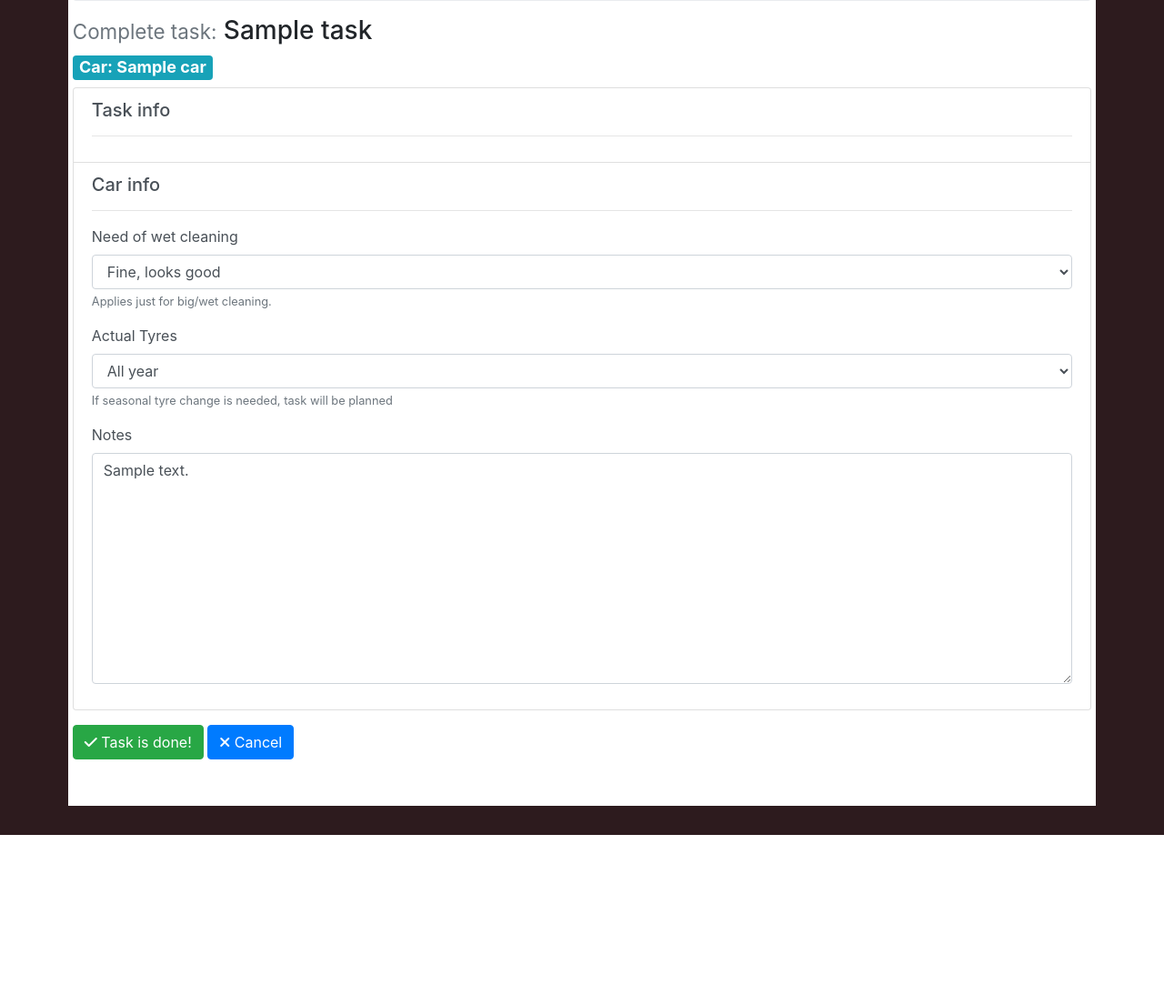
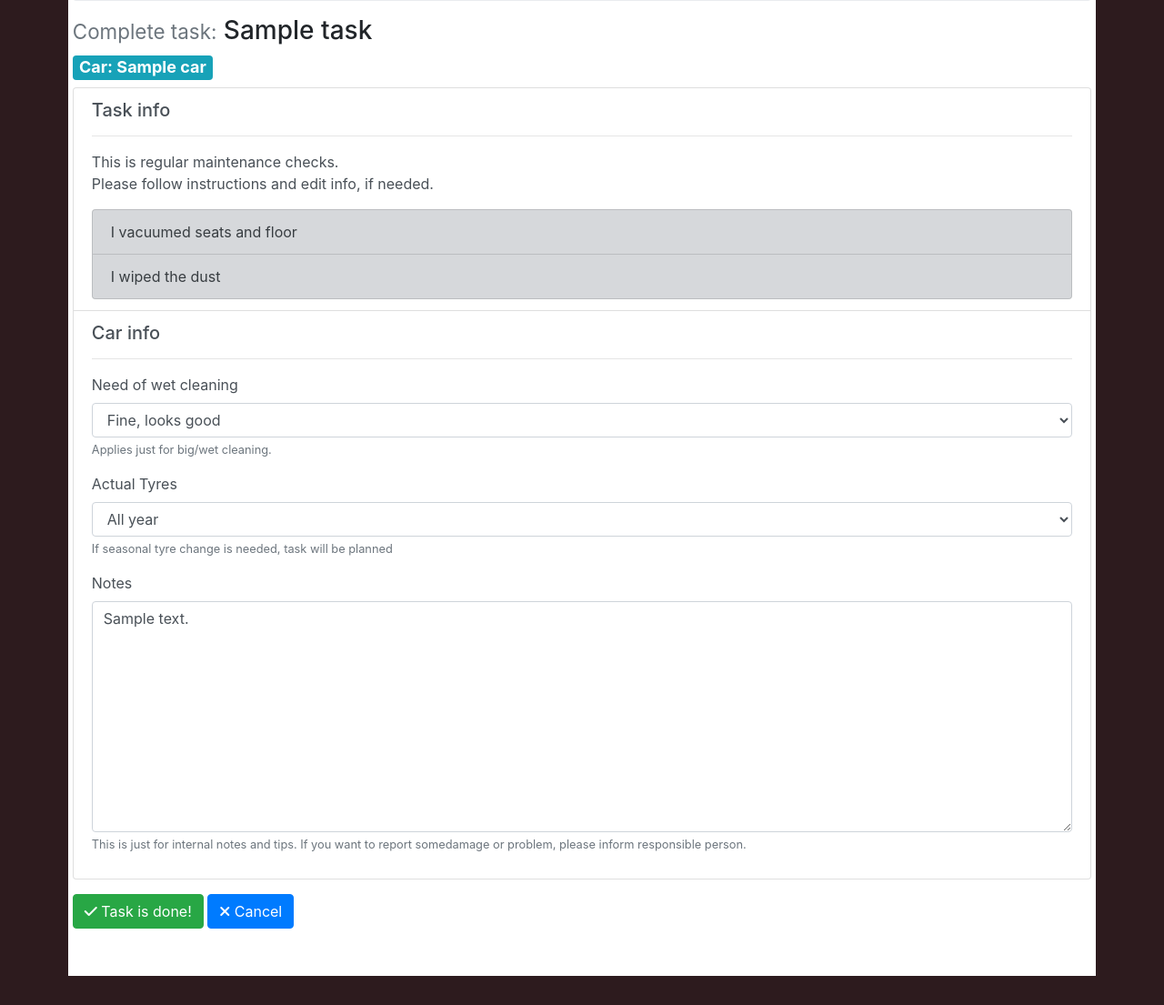
Before and after one commit to Fasther/Vemama, a Django app: page /tasks/1/1/do in a window 1280 px wide. Shown: the part 205-1310 px from the top of the page at 91% size. Before the commit the page ends 1123 px from the top, so only its background shows below. Run offline with Django 3.2, Linux system fonts and the light colour scheme; a user stored in the database is signed in; tables that the repository leaves empty hold one stand-in row (values such as "Sample post"); some libraries are stand-ins or nearby versions.

Commit message:
Different info for different tasks
Help_text for car_note.

```diff
--- a/vemama/cars/models.py
+++ b/vemama/cars/models.py
@@ -62,7 +62,9 @@ class Car(models.Model):
     car_next_date = models.DateField(blank=True, null=True, verbose_name="Next 🔧 date")
     car_next_km = models.DecimalField(blank=True, null=True, decimal_places=0, max_digits=10,
                                       verbose_name="Next 🔧 kms")
-    car_note = models.TextField(blank=True, max_length=1024, verbose_name="Notes")
+    car_note = models.TextField(blank=True, max_length=1024, verbose_name="Notes",
+                                help_text="This is just for internal notes and tips.\n If you want to report some"
+                                          "damage or problem, please inform responsible person.")
     history = HistoricalRecords()
 
     objects = Manager()
--- a/vemama/tasks/templates/tasks/tasks_do.html
+++ b/vemama/tasks/templates/tasks/tasks_do.html
@@ -21,7 +21,7 @@
             <li class="list-group-item list-group-item-action">
                 <h5>Task info</h5>
                 <hr>
-                <p>{{ task_info }}</p>
+                <p>{{ task_info|linebreaks }}</p>
                 {% if task_actions %}
                     <ul class="list-group ">
                         {% for task_action in task_actions %}
--- a/vemama/tasks/views.py
+++ b/vemama/tasks/views.py
@@ -139,6 +139,11 @@ class DoTask(LoginRequiredMixin, TemplateView):
 
         if task_type == Task.CHECK:
             exclude = ("car_tyres",)
+            context["task_info"] = "This is regular maintenance checks.\n" \
+                                   "Please follow instructions and edit info, if needed."
+            context["task_actions"] = (
+                "I vacuumed seats and floor", "I wiped the dust"
+            )
 
         context["car_form"] = CarTaskForm(exclude_fields=("car_actual_driven_kms",),
                                           instance=car_instance,
```
